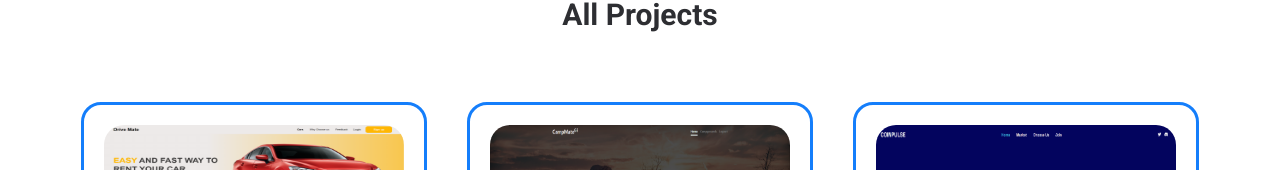
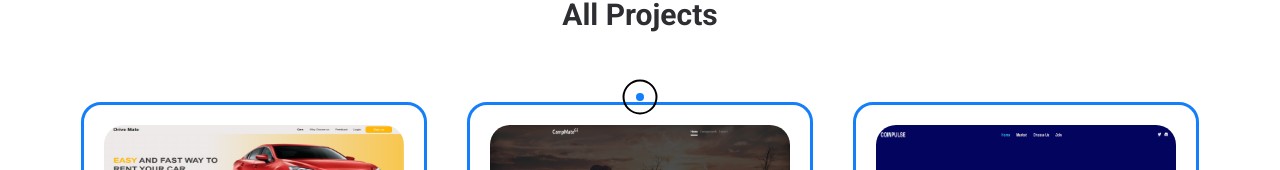
Before and after one commit to sandro-buzhghulashvili/portfolio, a React (Create React App) app: page /projects in a window 1280 px wide. Shown: the part 303-473 px from the top of the page. Built offline with nearby package versions, Linux system fonts and the light colour scheme.

Commit message:
added custom cursor

```diff
--- /dev/null
+++ b/src/components/UI/CustomCursor.js
@@ -0,0 +1,28 @@
+import React, {useEffect} from "react";
+
+import classes from "./CustomCursor.module.scss"
+
+const CustomCursor = ({posX,posY}) => {
+    const cursorStyles = {
+        top : posY,
+        left : posX
+    }
+
+    useEffect(() => {
+        const cursorOutline = document.getElementById("cursorOutline")
+
+        cursorOutline.animate({
+            left : `${posX}px`,
+            top : `${posY}px`
+        }, {duration : 500, fill : "forwards"})
+    }, [posX,posY])
+
+    return (
+        <>
+        <div className={classes.cursor} style={cursorStyles}></div>
+        <div className={classes.outline} id="cursorOutline" style={cursorStyles}></div>
+        </>
+    )
+}
+
+export default CustomCursor
--- /dev/null
+++ b/src/components/UI/CustomCursor.module.scss
@@ -0,0 +1,29 @@
+@import "../../scss_partials/variables";
+
+.cursor {
+    z-index: 9999;
+    position: fixed;
+    width: 8px;
+    height: 8px;
+    background-color: $hover-color;
+    border-radius: 50%;
+    pointer-events: none;
+    transform: translate(-50%, -50%);
+}
+
+.outline {
+    z-index: 9999;
+    position: fixed;
+    width: 35px;
+    height: 35px;
+    border: 2px solid black;
+    border-radius: 50%;
+    pointer-events: none;
+    transform: translate(-50%, -50%);
+}
+
+@media screen and (max-width: 600px) {
+    .outline,.cursor {
+        display: none;
+    }
+}
--- a/src/index.scss
+++ b/src/index.scss
@@ -9,7 +9,6 @@
 
 .tagcloud--item {
     color: $primary-color;
-    cursor: pointer;
     transition: .7s;
 
     &:hover {
--- a/src/pages/Layout.js
+++ b/src/pages/Layout.js
@@ -1,12 +1,30 @@
-import React from 'react';
+import React, {useEffect, useState} from 'react';
 import { Outlet } from 'react-router-dom';
 
 import Navbar from '../components/Navbar';
 import Footer from '../components/Footer';
+import CustomCursor from '../components/UI/CustomCursor';
 
 const LayoutPage = () => {
+  const [cursorPosition,setCursorPosition] = useState({x : "50%", y : "50%"})
+
+  const cursorHandler = (event) => {
+    setCursorPosition({
+      x : event.clientX,
+      y : event.clientY
+    })
+  }
+
+  useEffect(() => {
+    window.addEventListener("mousemove", cursorHandler)
+
+    return () => {
+      window.removeEventListener("mousemove", cursorHandler)
+    }
+  }, [])
   return (
     <>
+      <CustomCursor posX={cursorPosition.x} posY={cursorPosition.y}/>
       <Navbar />
       <Outlet />
       <Footer />
--- a/src/scss_partials/_reset.scss
+++ b/src/scss_partials/_reset.scss
@@ -6,3 +6,9 @@
     box-sizing: border-box;
     font-family: $primary-font;
 }
+
+@media screen and (min-width : 600px) {
+    * {
+        cursor: none;
+    }
+}
```
